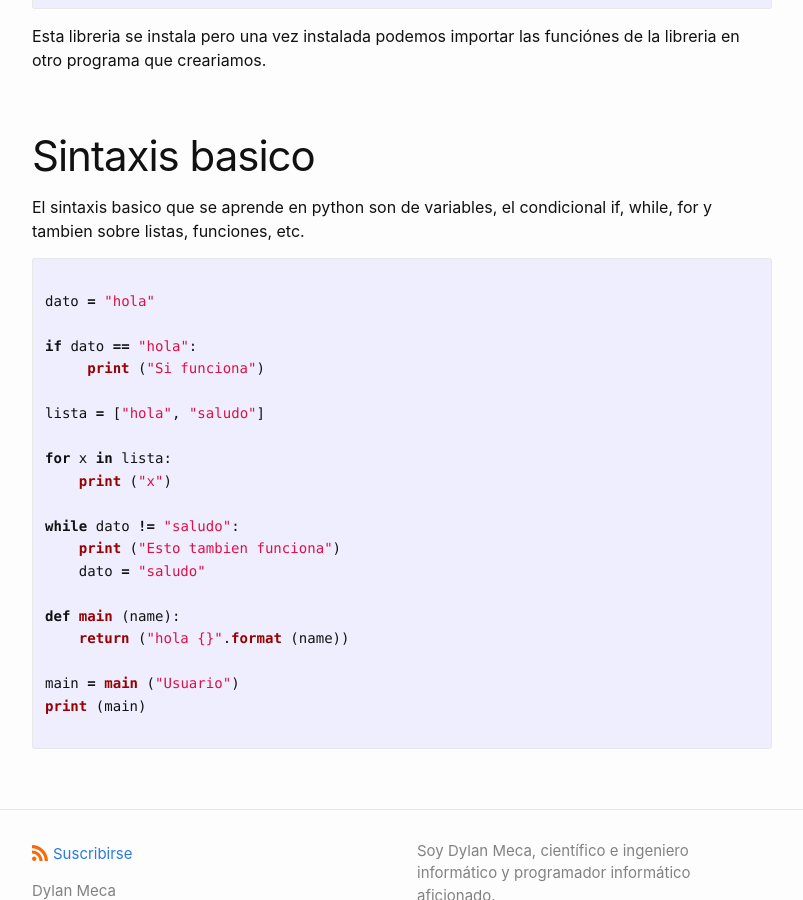
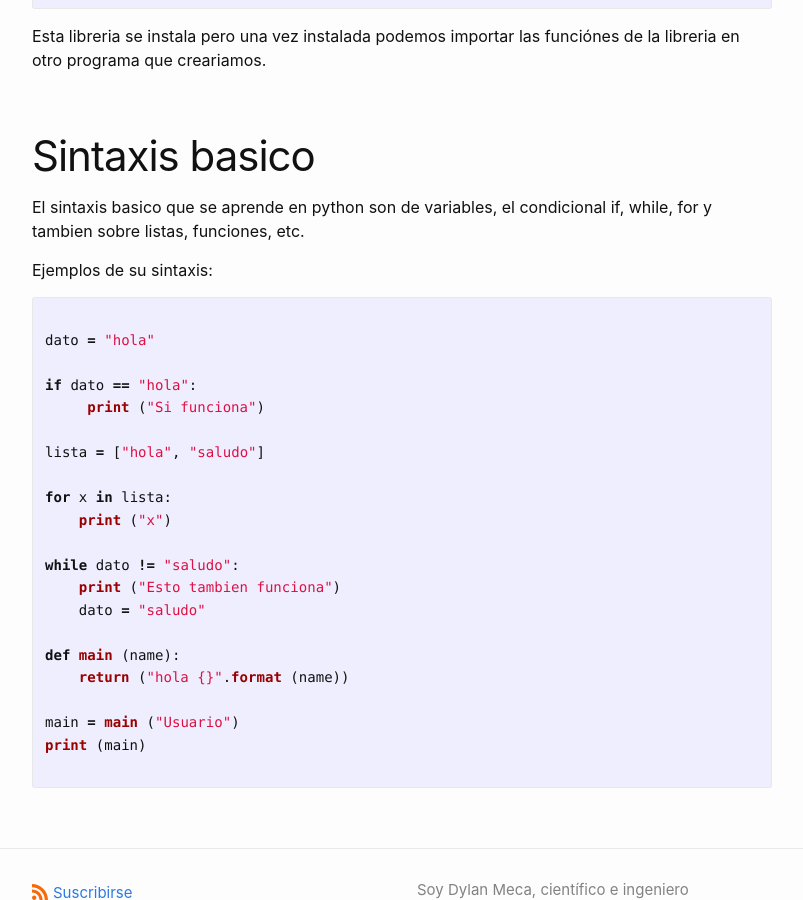
Before and after one commit to dylanmeca/dylanmeca.github.io, a Jekyll site: the page built from _posts/2021-06-05-Como-aprender-a-programar.md, in a window 1280 px wide and 900 px high, scrolled down 2477 px. Shown: the whole window, without its empty margins (238-1041 px from the left). Built offline with Jekyll 4.4.1, drawn with Linux system fonts in a browser that asks for light colours; a script that is not in the unit is left out; comment, search, counter and statistics services are not loaded.

Commit message:
Update 2021-06-05-Como-aprender-a-programar.md

````diff
--- a/_posts/2021-06-05-Como-aprender-a-programar.md
+++ b/_posts/2021-06-05-Como-aprender-a-programar.md
@@ -100,6 +100,8 @@ Esta libreria se instala pero una vez instalada podemos importar las funciónes
 
 El sintaxis basico que se aprende en python son de variables, el condicional if, while, for y tambien sobre listas, funciones, etc.
 
+Ejemplos de su sintaxis:
+
 ```python
 
 dato = "hola"
````
